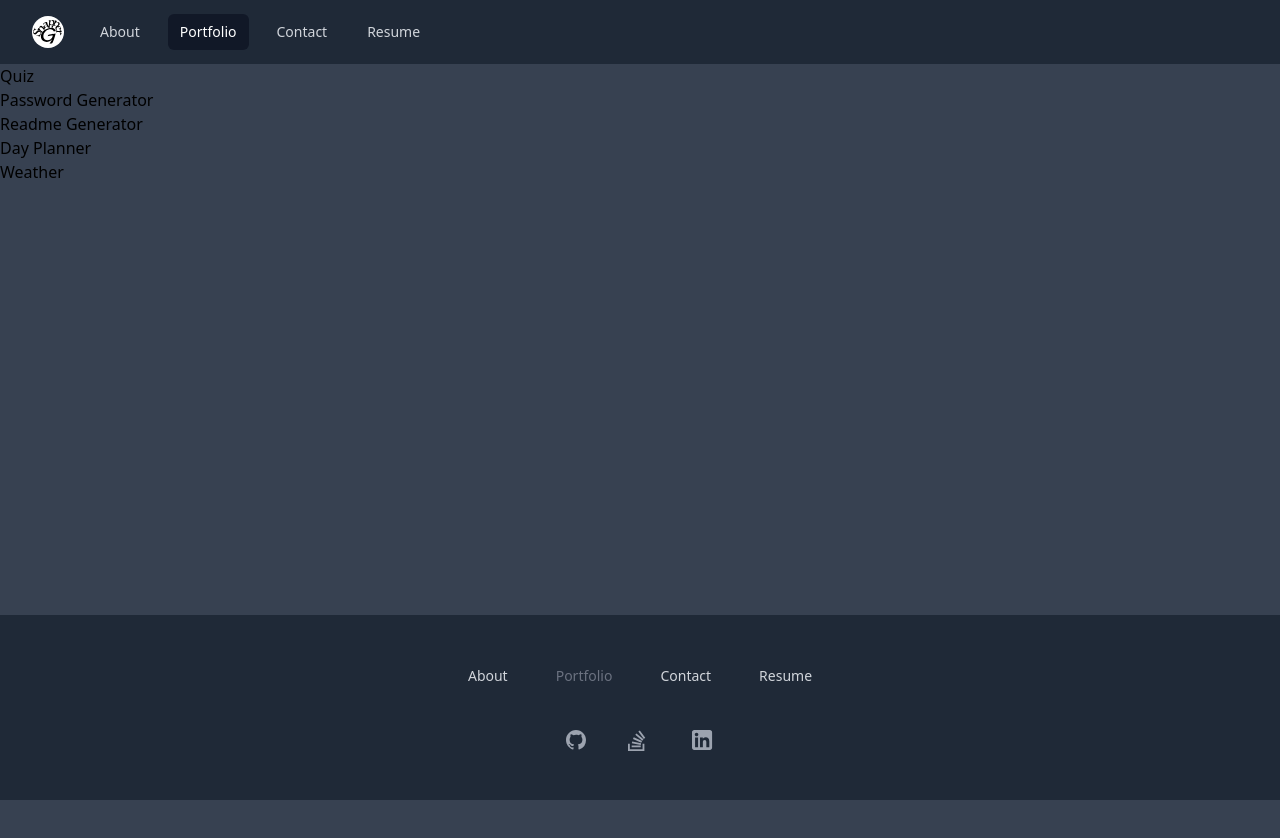
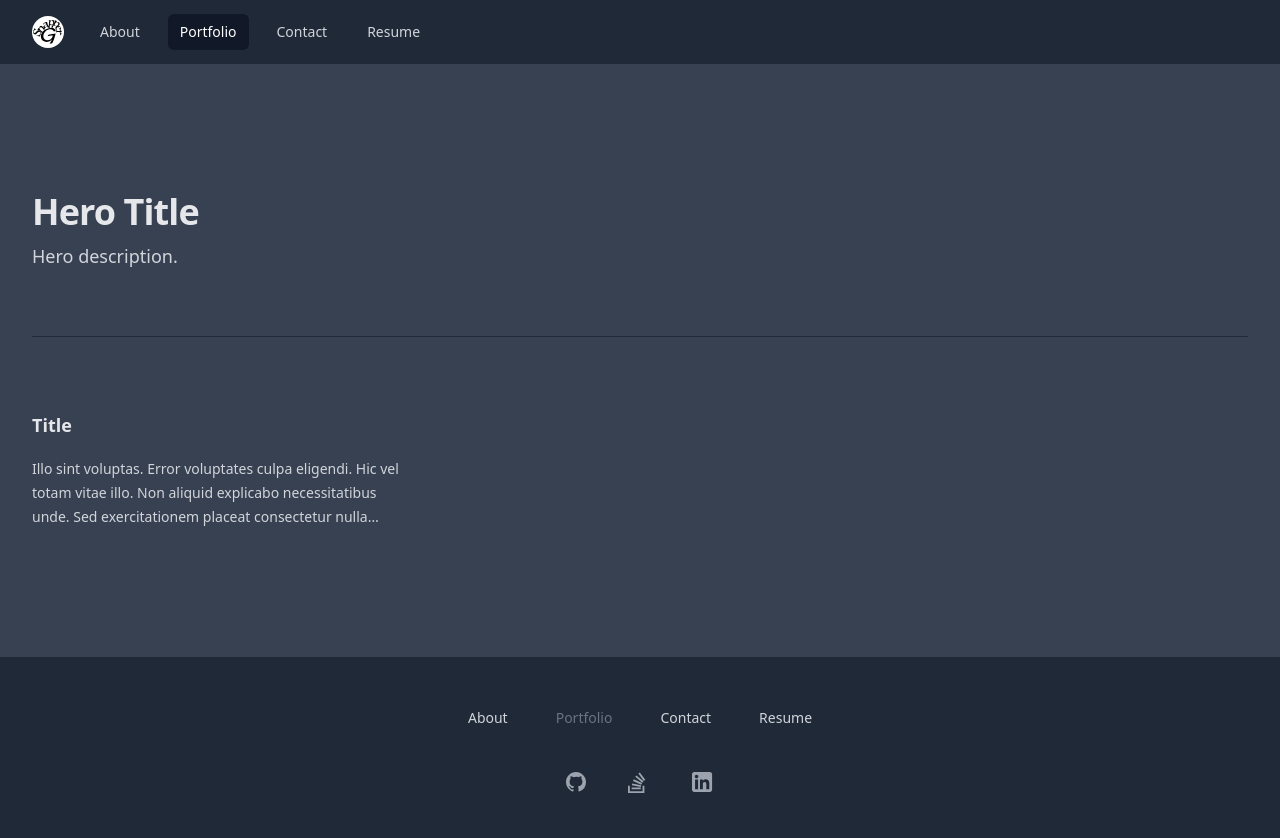
Before and after one commit to SnapperGee/portfolio-client, a React (Vite) app: page /portfolio in a window 1280 px wide. Shown: the top 838 px of the page. Before the commit the page ends 800 px from the top, so only its background shows below. Built offline with nearby package versions, Linux system fonts and the light colour scheme.

Commit message:
Begin init of Portfolio page.

```diff
--- a/src/page/portfolio.tsx
+++ b/src/page/portfolio.tsx
@@ -1,12 +1,50 @@
+/*
+ * Quiz
+ * Password Generator
+ * Readme Generator
+ * Day Planner
+ * Weather
+ */
+
+const repos = [
+    {
+        id: 1,
+        title: "Title",
+        href: "#",
+        description:
+        "Illo sint voluptas. Error voluptates culpa eligendi. Hic vel totam vitae illo. Non aliquid explicabo necessitatibus unde. Sed exercitationem placeat consectetur nulla deserunt vel. Iusto corrupti dicta."
+    },
+]
+
 const Portfolio = () =>
 (
-    <>
-        <p>Quiz</p>
-        <p>Password Generator</p>
-        <p>Readme Generator</p>
-        <p>Day Planner</p>
-        <p>Weather</p>
-    </>
+    <div className="py-24 sm:py-32">
+        <div className="mx-auto max-w-7xl px-6 lg:px-8">
+            <div className="mx-auto max-w-2xl lg:mx-0">
+                <h2 className="text-3xl font-bold tracking-tight text-gray-200 sm:text-4xl">Hero Title</h2>
+                <p className="mt-2 text-lg leading-8 text-gray-300">
+                    Hero description.
+                </p>
+            </div>
+            <div className="mx-auto mt-10 grid max-w-2xl grid-cols-1 gap-x-8 gap-y-16 border-t border-gray-800 pt-10 sm:mt-16 sm:pt-16 lg:mx-0 lg:max-w-none lg:grid-cols-3">
+            {
+                repos.map((repo) => (
+                    <article key={repo.id} className="flex max-w-xl flex-col items-start justify-between">
+                        <div className="group relative">
+                            <h3 className="mt-3 text-lg font-semibold leading-6 text-gray-200 group-hover:text-gray-100">
+                                <a href={repo.href}>
+                                    <span className="absolute inset-0" />
+                                    {repo.title}
+                                </a>
+                            </h3>
+                            <p className="mt-5 line-clamp-3 text-sm leading-6 text-gray-300 group-hover:text-gray-200">{repo.description}</p>
+                        </div>
+                    </article>
+                ))
+            }
+            </div>
+        </div>
+    </div>
 );
 
 export default Portfolio;
```
